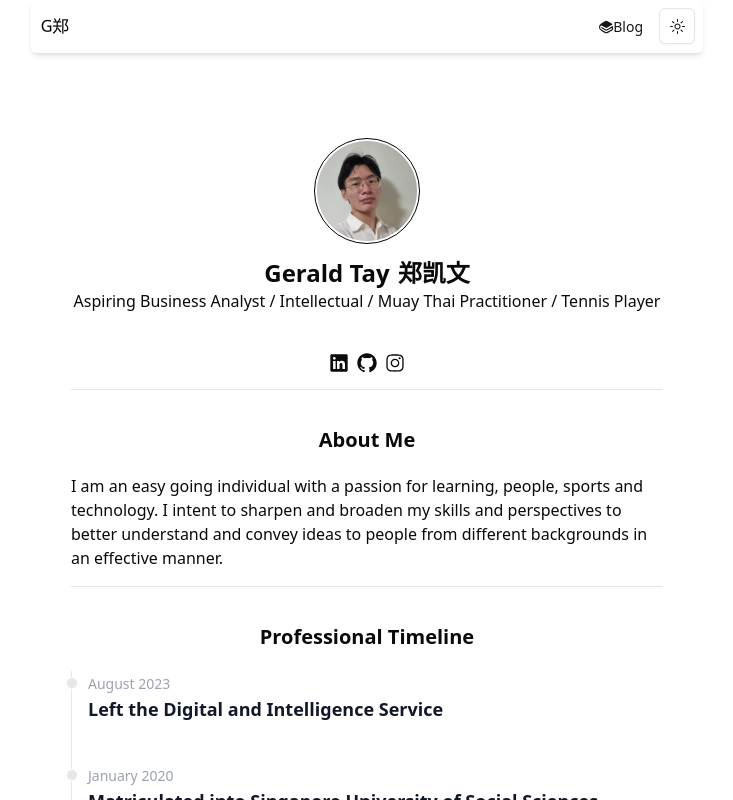
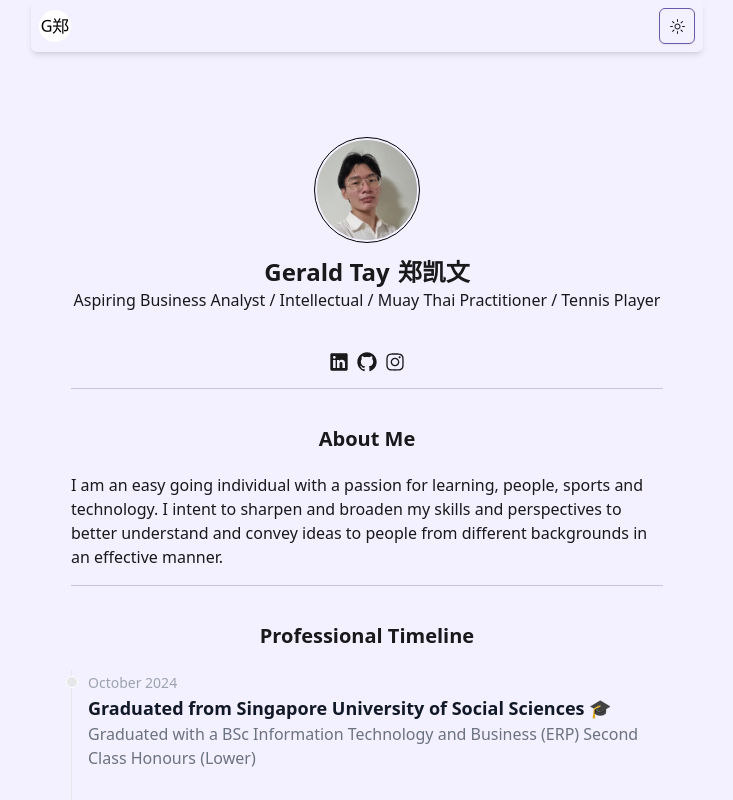
Before and after one commit to gontay/my-nextjs-webportfolio, a Next.js app: page / in a window 1280 px wide. Shown: the top 800 px of the page, without its empty margins (273-1006 px from the left). Built offline with nearby package versions, Linux system fonts and the light colour scheme.

Commit message:
Changed Color theme
Less Strain on eyes using darker shades

```diff
--- a/app/globals.css
+++ b/app/globals.css
@@ -4,66 +4,49 @@
 
   @layer base {
     :root {
-      --background: 0 0% 100%;
-      --foreground: 0 0% 3.9%;
-
-      --card: 0 0% 100%;
-      --card-foreground: 0 0% 3.9%;
-
-      --popover: 0 0% 100%;
-      --popover-foreground: 0 0% 3.9%;
-
-      --primary: 0 0% 9%;
+      --background: 254 100% 97%;
+      --foreground: 254 5% 10%;
+      --card: 254 50% 97%;
+      --card-foreground: 254 5% 15%;
+      --popover: 254 100% 97%;
+      --popover-foreground: 254 100% 10%;
+      --primary: 254 28% 9%;
       --primary-foreground: 0 0% 98%;
-
-      --secondary: 0 0% 96.1%;
-      --secondary-foreground: 0 0% 9%;
-
-      --muted: 0 0% 96.1%;
-      --muted-foreground: 0 0% 45.1%;
-
-      --accent: 0 0% 96.1%;
-      --accent-foreground: 0 0% 9%;
-
-      --destructive: 0 84.2% 60.2%;
-      --destructive-foreground: 0 0% 98%;
-
-      --border: 0 0% 89.8%;
-      --input: 0 0% 89.8%;
-      --ring: 0 0% 3.9%;
-
+      --secondary: 254 30% 90%;
+      --secondary-foreground: 0 0% 0%;
+      --muted: 216 30% 95%;
+      --muted-foreground: 254 5% 40%;
+      --accent: 216 30% 90%;
+      --accent-foreground: 254 5% 15%;
+      --destructive: 0 100% 50%;
+      --destructive-foreground: 254 5% 97%;
+      --border: 254 30% 82%;
+      --input: 254 30% 50%;
+      --ring: 254 28% 88%;
       --radius: 0.5rem;
-    }
-
+     }
     .dark {
-      --background: 0 0% 3.9%;
-      --foreground: 0 0% 98%;
-
-      --card: 0 0% 3.9%;
-      --card-foreground: 0 0% 98%;
-
-      --popover: 0 0% 3.9%;
-      --popover-foreground: 0 0% 98%;
-
-      --primary: 0 0% 98%;
-      --primary-foreground: 0 0% 9%;
-
-      --secondary: 0 0% 14.9%;
-      --secondary-foreground: 0 0% 98%;
-
-      --muted: 0 0% 14.9%;
-      --muted-foreground: 0 0% 63.9%;
-
-      --accent: 0 0% 14.9%;
-      --accent-foreground: 0 0% 98%;
-
-      --destructive: 0 62.8% 30.6%;
-      --destructive-foreground: 0 0% 98%;
-
-      --border: 0 0% 14.9%;
-      --input: 0 0% 14.9%;
-      --ring: 0 0% 83.1%;
-    }
+      --background: 254 50% 5%;
+      --foreground: 254 5% 90%;
+      --card: 254 50% 0%;
+      --card-foreground: 254 5% 90%;
+      --popover: 254 50% 5%;
+      --popover-foreground: 254 5% 90%;
+      --primary: 254 16% 86%;
+      --primary-foreground: 0 0% 0%;
+      --secondary: 254 30% 10%;
+      --secondary-foreground: 0 0% 100%;
+      --muted: 216 30% 15%;
+      --muted-foreground: 254 5% 60%;
+      --accent: 216 30% 15%;
+      --accent-foreground: 254 5% 90%;
+      --destructive: 0 100% 30%;
+      --destructive-foreground: 254 5% 90%;
+      --border: 254 30% 18%;
+      --input: 254 30% 18%;
+      --ring: 254 16% 86%;
+      --radius: 0.5rem;
+     }
   }
 
   @layer base {
--- a/app/layout.tsx
+++ b/app/layout.tsx
@@ -35,12 +35,12 @@ export default function RootLayout({
 }>) {
   return (
     <html lang="en">
-      <body className="mx-auto max-w-2xl ">
+      <body className="mx-auto max-w-2xl">
         <ThemeProvider
         attribute="class"
         defaultTheme="system"
         enableSystem
-        disableTransitionOnChange>
+        >
           <Navbar/>
             {children}
           <footer>
--- a/components/global/Navbar.tsx
+++ b/components/global/Navbar.tsx
@@ -9,7 +9,7 @@ type Props = {}
 
 const Navbar = (props: Props) => {
   return (
-    <div className="sticky top-0 z-10 flex max-w-3xl place-content-between place-items-center p-2 shadow-md rounded-md bg-white dark:bg-black dark:drop-shadow-glow ">
+    <div className="sticky top-0 z-10 flex max-w-3xl place-content-between place-items-center p-2 shadow-md rounded-md dark:bg-black dark:drop-shadow-glow ">
       <Link href="/">
         <Image src="/images/light/favicon-32x32.png" alt="image"
           width={32}
@@ -22,10 +22,7 @@ const Navbar = (props: Props) => {
           className='hidden dark:block hover:scale-110'
           />
       </Link>
-      <div>
-        <Link href='https://gontay.gitbook.io/thoughts'>
-          <Button variant={'link'}><SiGitbook className=''/>Blog</Button>
-        </Link>
+      <div className='flex gap-x-2'>
         <ModeToggle/>
       </div>
     </div>
--- a/components/global/Timeline.tsx
+++ b/components/global/Timeline.tsx
@@ -14,6 +14,12 @@ const Timeline = (props: Props) => {
             <h3 className="text-lg font-semibold text-gray-900 dark:text-white">Graduated from Singapore University of Social Sciences 🎉</h3>
             <p className="mb-4 text-base font-normal text-gray-500 dark:text-gray-400">Graduated with a Bachelor of Applied Science in Information Technology and Business with Honors.</p>
         </li> */}
+        <li className="mb-10 ms-4">
+            <div className="absolute w-3 h-3 bg-gray-200 rounded-full mt-1.5 -start-1.5 border border-white dark:border-gray-900 dark:bg-gray-700"></div>
+            <time className="mb-1 text-sm font-normal leading-none text-gray-400 dark:text-gray-500">October 2024</time>
+            <h3 className="text-lg font-semibold text-gray-900 dark:text-white">Graduated from Singapore University of Social Sciences 🎓</h3>
+            <p className="text-base font-normal text-gray-500 dark:text-gray-400">Graduated with a BSc Information Technology and Business (ERP) Second Class Honours (Lower)</p>
+        </li>
         <li className="mb-10 ms-4">
             <div className="absolute w-3 h-3 bg-gray-200 rounded-full mt-1.5 -start-1.5 border border-white dark:border-gray-900 dark:bg-gray-700"></div>
             <time className="mb-1 text-sm font-normal leading-none text-gray-400 dark:text-gray-500">August 2023</time>
```
